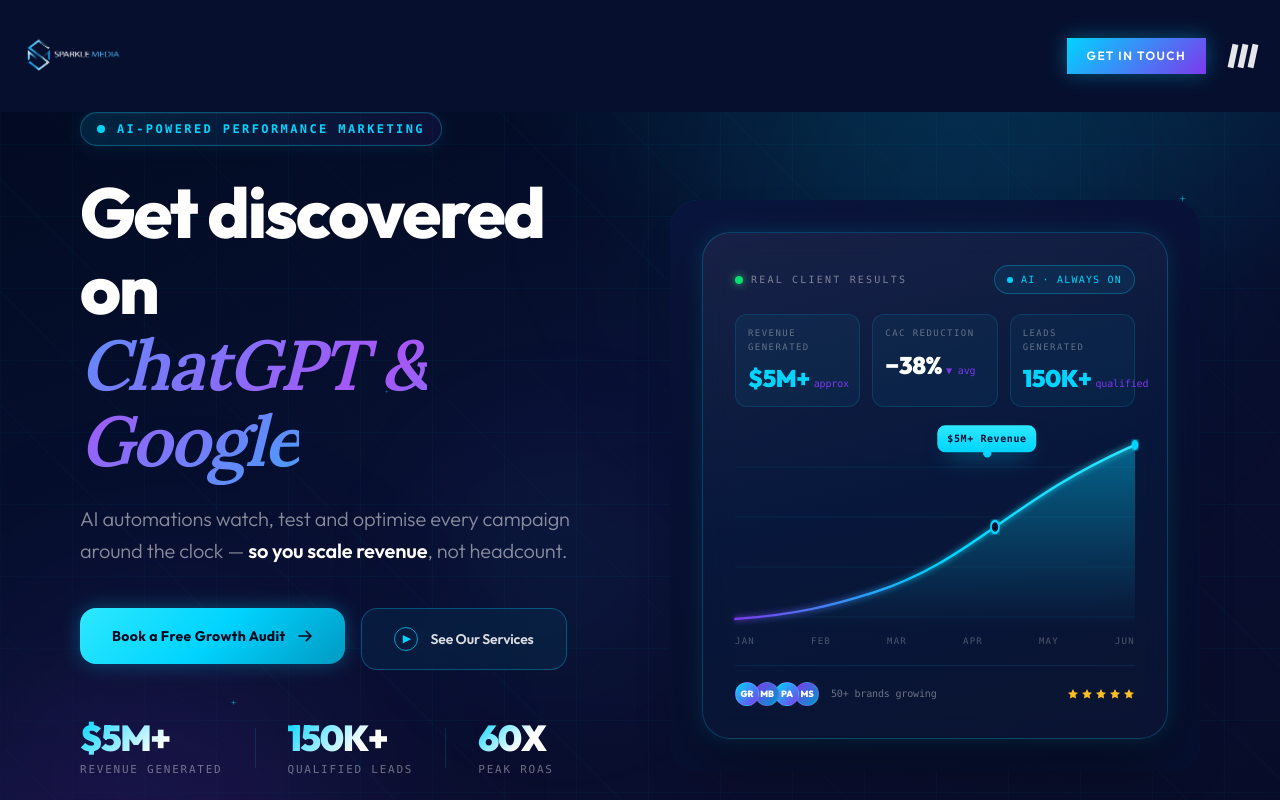
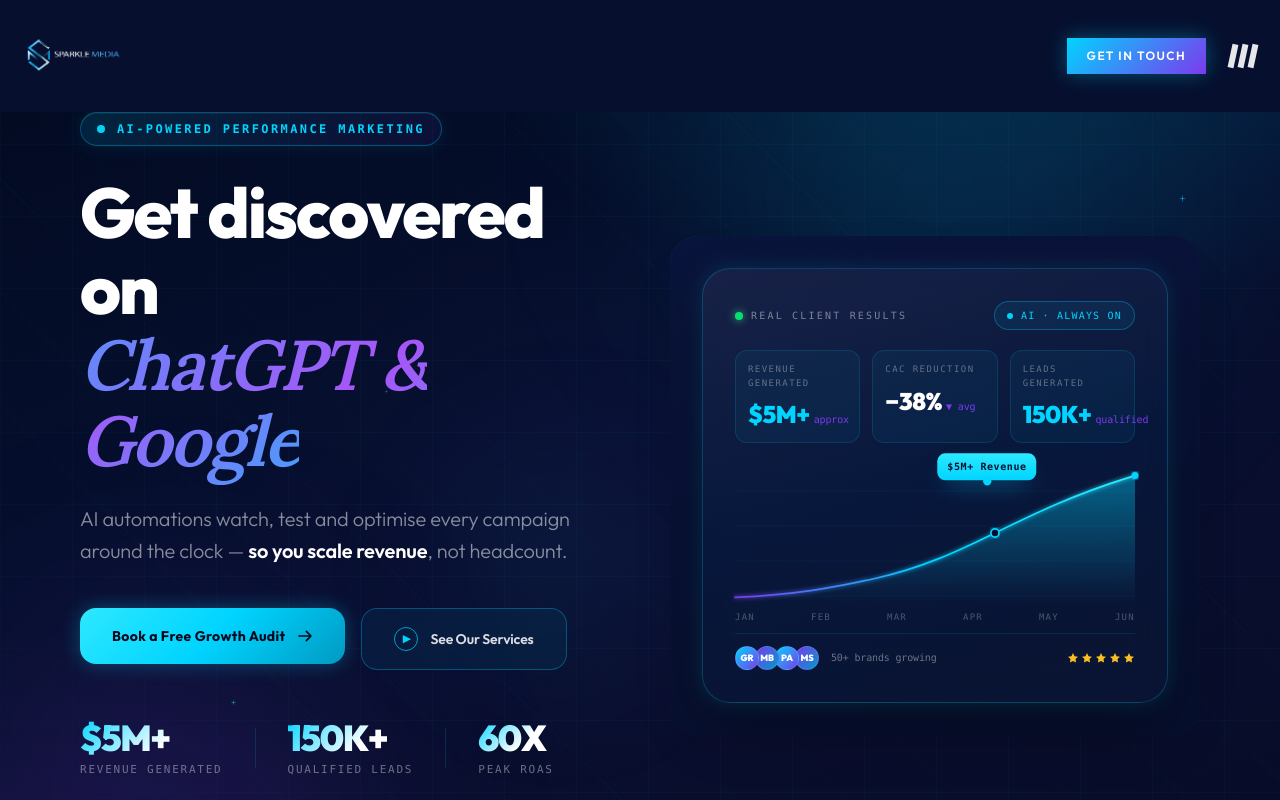
Before and after one commit to injaz89/Sparkle-Media, a Next.js app: page / in a window 1280 px wide. Shown: the top 800 px of the page. Built offline with nearby package versions, Linux system fonts and the light colour scheme.

Commit message:
feat: add Hero and Testimonials components with interactive data visualizations and motion effects

```diff
--- a/src/components/Hero.tsx
+++ b/src/components/Hero.tsx
@@ -152,7 +152,7 @@
         </div>
 
         {/* Chart */}
-        <div className="relative" style={{ height: "200px" }}>
+        <div className="relative" style={{ height: "140px" }}>
           {/* Tooltip */}
           <div
             className="absolute z-10 text-[10px] font-black px-2.5 py-1.5 rounded-[8px] whitespace-nowrap font-mono"
@@ -210,7 +210,7 @@
         </div>
 
         {/* Trust bar at bottom */}
-        <div className="mt-4 pt-4 flex items-center gap-3 flex-wrap" style={{ borderTop: "1px solid rgba(0,212,255,0.1)" }}>
+        <div className="mt-2 pt-3 flex items-center gap-3" style={{ borderTop: "1px solid rgba(0,212,255,0.1)" }}>
           <div className="flex -space-x-1">
             {["GR", "MB", "PA", "MS"].map((c, i) => (
               <div key={i} className="w-6 h-6 rounded-full flex items-center justify-center text-[9px] font-black text-white border border-white/10"
--- a/src/components/Testimonials.tsx
+++ b/src/components/Testimonials.tsx
@@ -223,7 +223,7 @@
           </div>
 
           {/* Mobile: single auto-carousel */}
-          <div className="lg:hidden overflow-hidden">
+          <div className="lg:hidden overflow-hidden min-h-[290px] sm:min-h-[250px] flex flex-col justify-start">
             <AnimatePresence mode="wait">
               <motion.div
                 key={current}
```
